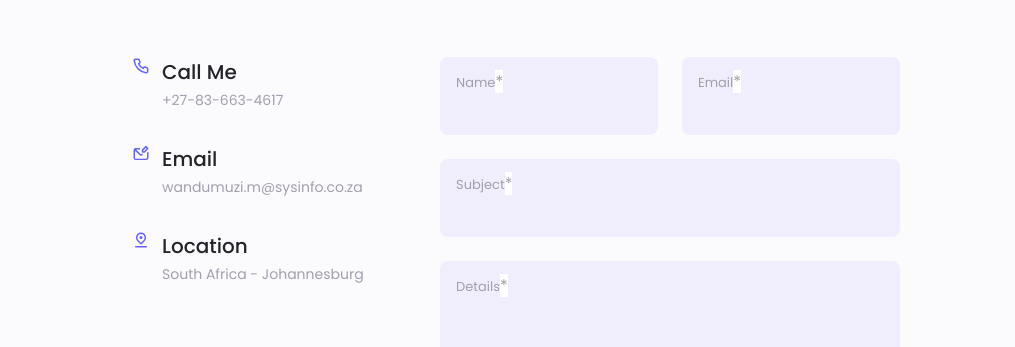
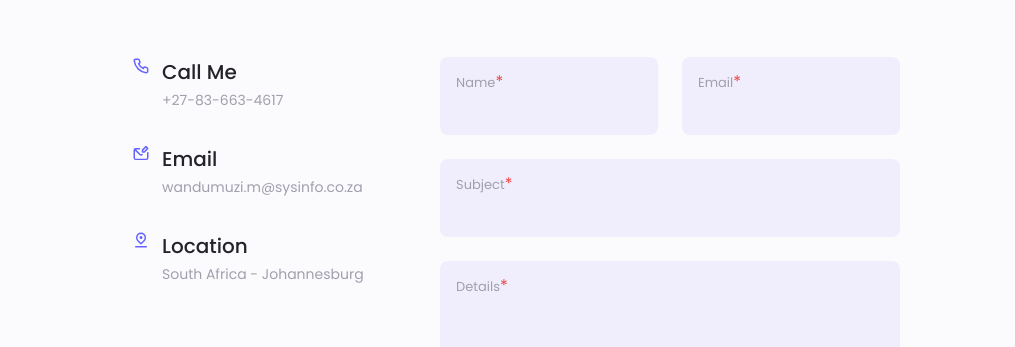
Before and after one commit to sMiter911/my-portfolio-blog, a Next.js app: page /contact in a window 1280 px wide. Shown: the part 179-526 px from the top of the page, without its empty margins (124-1139 px from the left). Built offline with nearby package versions, Linux system fonts and the light colour scheme.

Commit message:
Contact Stylings

```diff
--- a/pages/contact.js
+++ b/pages/contact.js
@@ -229,7 +229,7 @@ const Contact = () => {
             <div className="text-left">
               {showSuccessMessage && (
                 <p className="text__green">
-                  Thankyou! Your Message has been delivered.
+                  Thank you! Your Message has been delivered.
                 </p>
               )}
               {showFailureMessage && (
--- a/styles/globals.css
+++ b/styles/globals.css
@@ -116,8 +116,7 @@ img {
   line-height: 24px;
   text-align: start;
   letter-spacing: normal;
-  fill: #ef4444;
-  background: #ffffff;
+  color: #ef4444;
 }
 
 .text__red {
```
